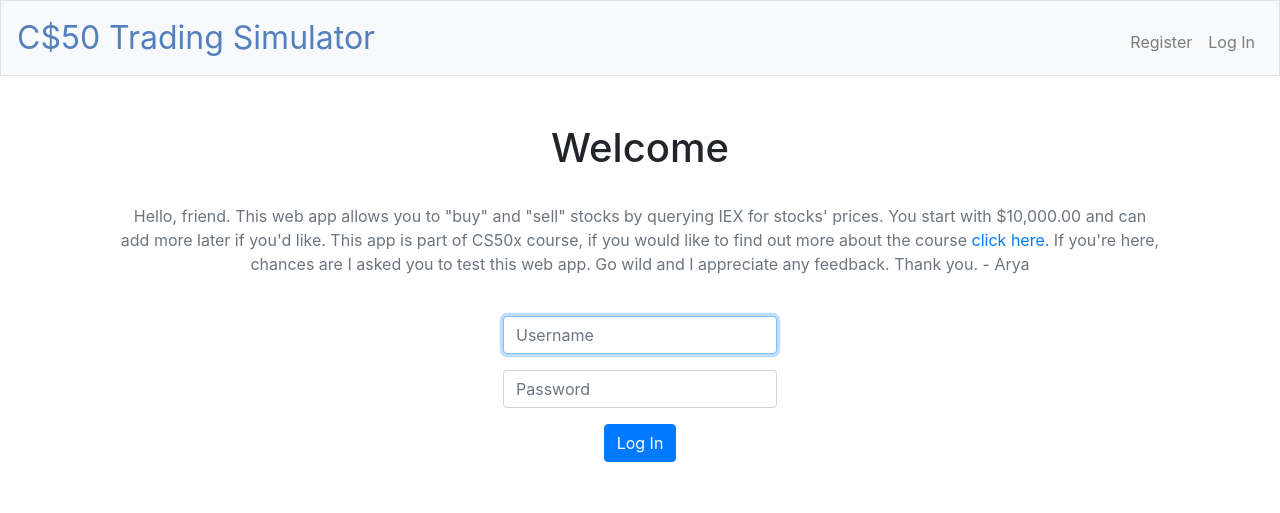
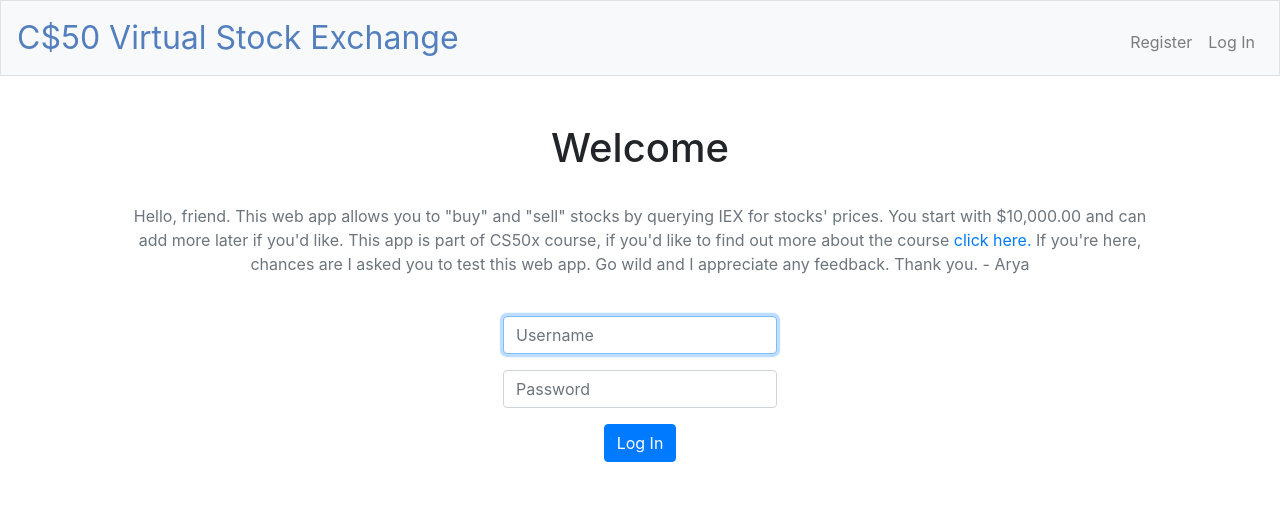
Before and after one commit to chromecosmic/trade, a Flask app: page /login in a window 1280 px wide. Shown: the top 513 px of the page. Run offline with Flask 2, Linux system fonts and the light colour scheme; some libraries are stand-ins or nearby versions.

Commit message:
change to title

```diff
--- a/templates/layout.html
+++ b/templates/layout.html
@@ -20,14 +20,14 @@
         <script src="https://cdnjs.cloudflare.com/ajax/libs/popper.js/1.14.3/umd/popper.min.js"></script>
         <script src="https://maxcdn.bootstrapcdn.com/bootstrap/4.1.3/js/bootstrap.min.js"></script>
 
-        <title>C$50 Trading: {% block title %}{% endblock %}</title>
+        <title>C$50: {% block title %}{% endblock %}</title>
 
     </head>
 
     <body>
 
         <nav class="navbar navbar-expand-md navbar-light bg-light border">
-            <a class="navbar-brand" href="/"><span class="blue">C</span><span class="blue">$</span><span class="blue">5</span><span class="blue">0</span> <span class="blue">Trading Simulator</span></a>
+            <a class="navbar-brand" href="/"><span class="blue">C</span><span class="blue">$</span><span class="blue">5</span><span class="blue">0</span> <span class="blue"> Virtual Stock Exchange</span></a>
             <button aria-controls="navbar" aria-expanded="false" aria-label="Toggle navigation" class="navbar-toggler" data-target="#navbar" data-toggle="collapse" type="button">
                 <span class="navbar-toggler-icon"></span>
             </button>
--- a/templates/login.html
+++ b/templates/login.html
@@ -6,7 +6,7 @@
 
 {% block main %}
     <h1>Welcome</h1><br>
-    <p class="text-center text-muted">Hello, friend. This web app allows you to "buy" and "sell" stocks by querying IEX for stocks' prices. You start with $10,000.00 and can add more later if you'd like. This app is part of CS50x course, if you would like to find out more about the course <a href="https://cs50.harvard.edu/x/2020/">click here.</a> If you're here, chances are I asked you to test this web app. Go wild and I appreciate any feedback. Thank you. - Arya</p><br>
+    <p class="text-center text-muted">Hello, friend. This web app allows you to "buy" and "sell" stocks by querying IEX for stocks' prices. You start with $10,000.00 and can add more later if you'd like. This app is part of CS50x course, if you'd like to find out more about the course <a href="https://cs50.harvard.edu/x/2020/">click here.</a> If you're here, chances are I asked you to test this web app. Go wild and I appreciate any feedback. Thank you. - Arya</p><br>
     <form action="/login" method="post">
         <div class="form-group">
             <input autocomplete="off" autofocus class="form-control" name="username" placeholder="Username" type="text">
```
